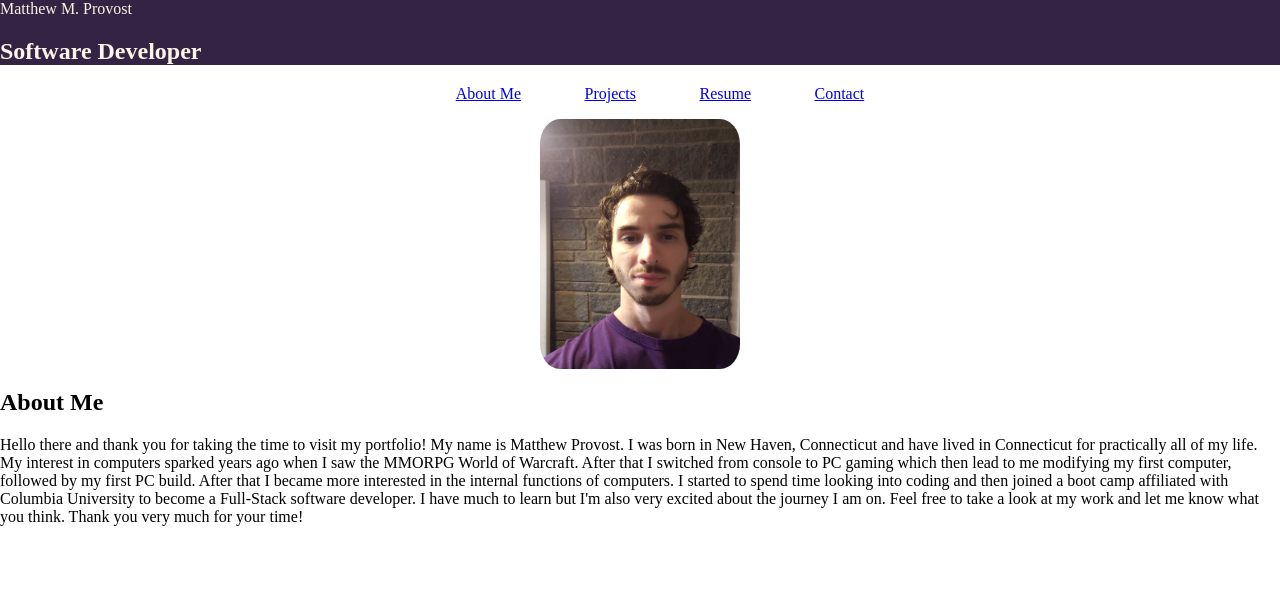
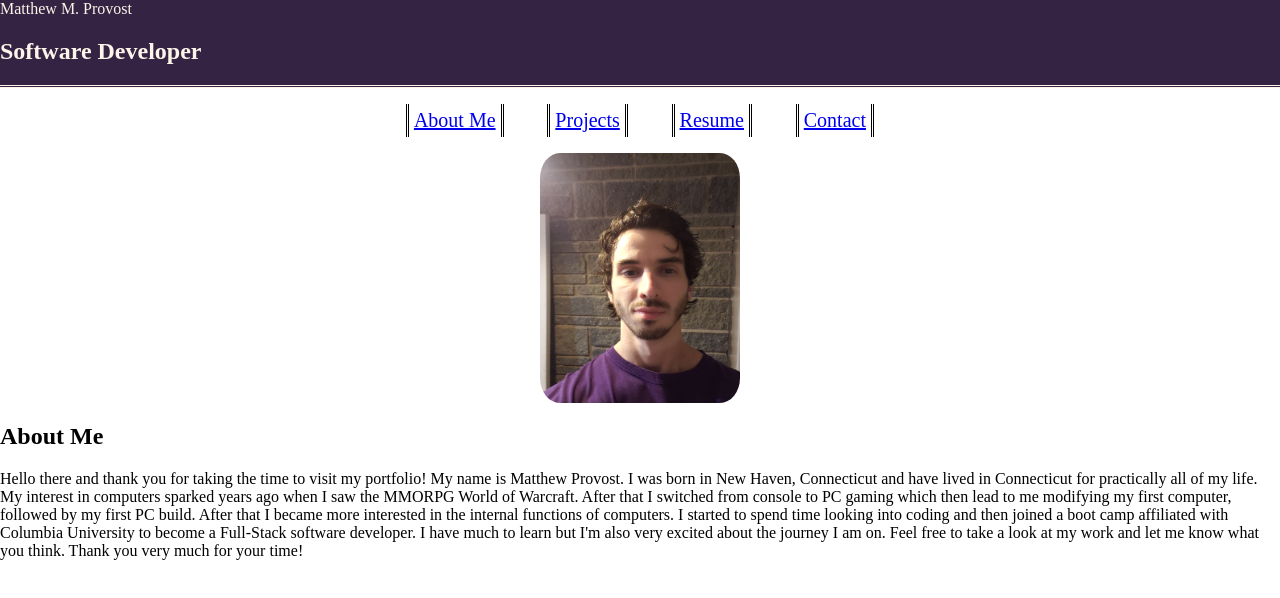
Before and after one commit to provostma21/Portfolio, a React (Create React App) app: page / in a window 1280 px wide. Shown: the top 598 px of the page. Built offline with nearby package versions, Linux system fonts and the light colour scheme.

Commit message:
fixed padding with Navbar, added border styling to header and Nav-items

```diff
--- a/src/components/Style/Header.css
+++ b/src/components/Style/Header.css
@@ -1,6 +1,8 @@
 .header-container {
     background-color: #352343;
     color: #FFF4E9;
+    border-bottom-style: double;
+
 }
 
 body {
--- a/src/components/Style/Navbar.css
+++ b/src/components/Style/Navbar.css
@@ -2,9 +2,15 @@
     display:flex;
     margin-left: 30%;
     margin-right: 30%;
+    padding: 0;
 }
 
 .nav-item {
     list-style-type: none;
     margin: auto;
+    border-right-style: double;
+    border-left-style: double;
+    padding: 5px;
+    font-size: 20px;
+
 }
--- a/src/pages/About.js
+++ b/src/pages/About.js
@@ -1,6 +1,6 @@
 import React from "react";
 import PortPhoto from "../assets/images/port_photo.jpg";
-import "../pages/Styles/Home.css";
+import "../pages/Styles/About.css";
 
 export default function About() {
   return (
--- a/src/pages/Styles/Home.css
+++ b/src/pages/Styles/About.css
@@ -5,4 +5,5 @@
     display: block;
     margin-left: auto;
     margin-right: auto;
+    padding: 0;
 }
```
